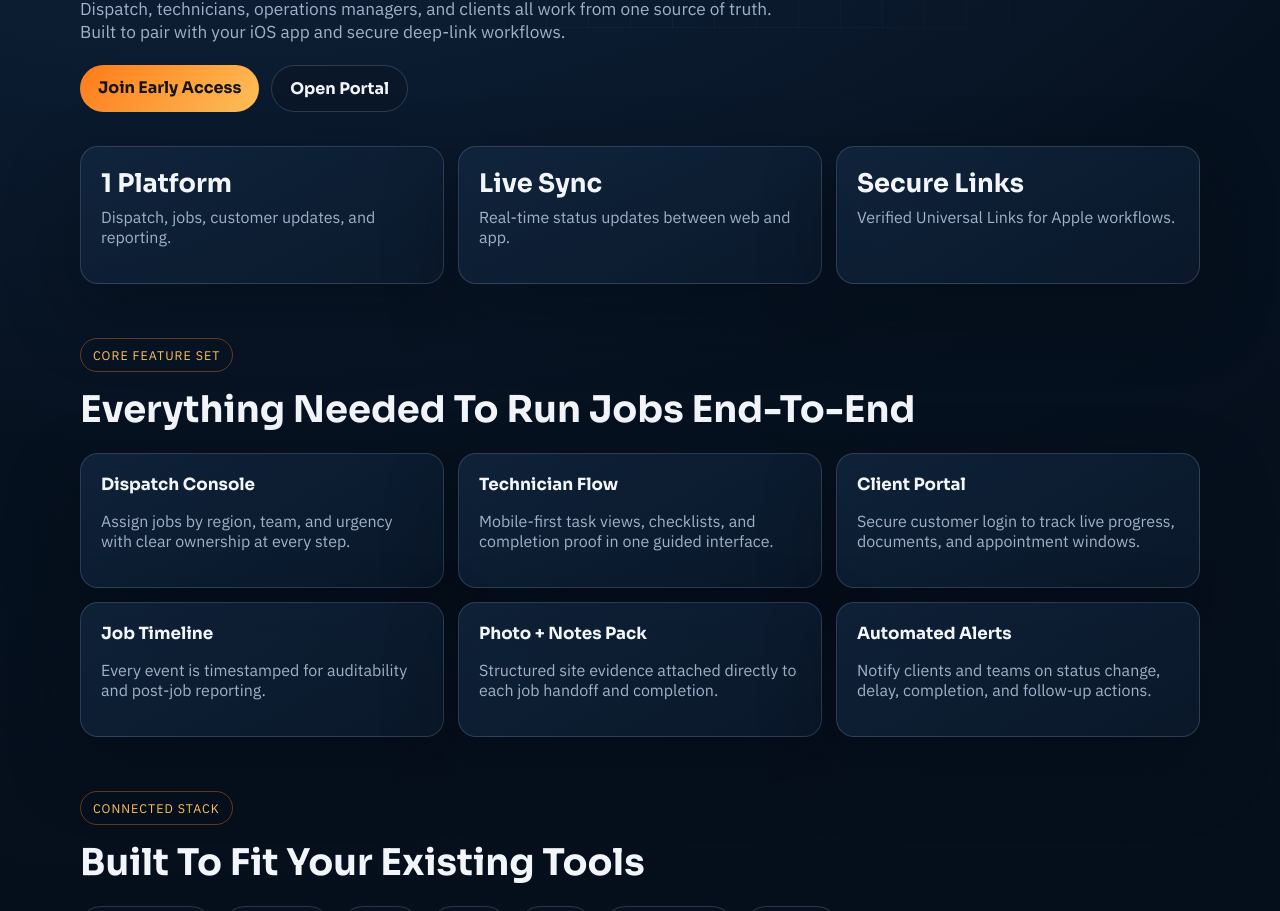
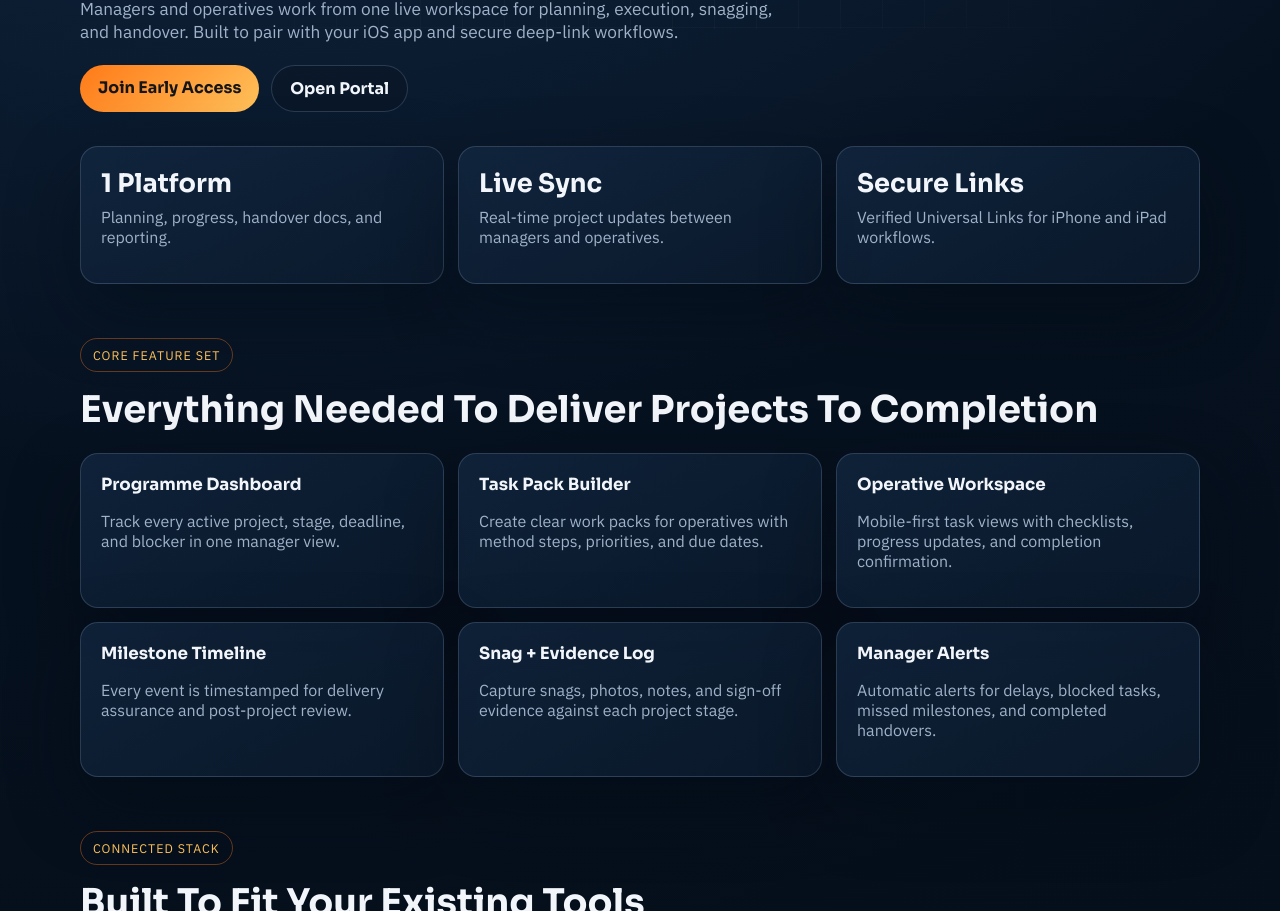
Before and after one commit to Oriongle/taskhawk-website, a plain HTML site: page index.html in a window 1280 px wide. Shown: the part 771-1682 px from the top of the page. Drawn offline with Linux system fonts and the light colour scheme.

Commit message:
Refocus website copy on managers and operatives

```diff
--- a/index.html
+++ b/index.html
@@ -6,7 +6,7 @@
     <title>TaskHawk | Coming Soon</title>
     <meta
       name="description"
-      content="TaskHawk is launching soon: field ops dispatch, live job tracking, client portal workflows, and Apple-connected deep links in one platform."
+      content="TaskHawk is launching soon: project completion workflows for managers and operatives with live progress, evidence capture, and Apple-connected deep links."
     />
     <link rel="preconnect" href="https://fonts.googleapis.com" />
     <link rel="preconnect" href="https://fonts.gstatic.com" crossorigin />
@@ -43,10 +43,10 @@
       <section class="hero reveal">
         <p class="badge">Coming Soon | Summer 2026</p>
         <img class="hero-logo" src="assets/taskhawk-logo.jpg" alt="TaskHawk logo" />
-        <h1>TaskHawk Is Building The Field Ops Command Layer.</h1>
+        <h1>TaskHawk Is Built For Project Completion Teams.</h1>
         <p class="hero-copy">
-          Dispatch, technicians, operations managers, and clients all work from one source of truth.
-          Built to pair with your iOS app and secure deep-link workflows.
+          Managers and operatives work from one live workspace for planning, execution,
+          snagging, and handover. Built to pair with your iOS app and secure deep-link workflows.
         </p>
         <div class="hero-actions">
           <a class="btn" href="#contact">Join Early Access</a>
@@ -57,47 +57,47 @@
       <section class="kpis reveal">
         <article>
           <p class="kpi-value">1 Platform</p>
-          <p class="kpi-label">Dispatch, jobs, customer updates, and reporting.</p>
+          <p class="kpi-label">Planning, progress, handover docs, and reporting.</p>
         </article>
         <article>
           <p class="kpi-value">Live Sync</p>
-          <p class="kpi-label">Real-time status updates between web and app.</p>
+          <p class="kpi-label">Real-time project updates between managers and operatives.</p>
         </article>
         <article>
           <p class="kpi-value">Secure Links</p>
-          <p class="kpi-label">Verified Universal Links for Apple workflows.</p>
+          <p class="kpi-label">Verified Universal Links for iPhone and iPad workflows.</p>
         </article>
       </section>
 
       <section id="features" class="section reveal">
         <div class="section-head">
           <p class="eyebrow">Core Feature Set</p>
-          <h2>Everything Needed To Run Jobs End-To-End</h2>
+          <h2>Everything Needed To Deliver Projects To Completion</h2>
         </div>
         <div class="feature-grid">
           <article class="card">
-            <h3>Dispatch Console</h3>
-            <p>Assign jobs by region, team, and urgency with clear ownership at every step.</p>
+            <h3>Programme Dashboard</h3>
+            <p>Track every active project, stage, deadline, and blocker in one manager view.</p>
           </article>
           <article class="card">
-            <h3>Technician Flow</h3>
-            <p>Mobile-first task views, checklists, and completion proof in one guided interface.</p>
+            <h3>Task Pack Builder</h3>
+            <p>Create clear work packs for operatives with method steps, priorities, and due dates.</p>
           </article>
           <article class="card">
-            <h3>Client Portal</h3>
-            <p>Secure customer login to track live progress, documents, and appointment windows.</p>
+            <h3>Operative Workspace</h3>
+            <p>Mobile-first task views with checklists, progress updates, and completion confirmation.</p>
           </article>
           <article class="card">
-            <h3>Job Timeline</h3>
-            <p>Every event is timestamped for auditability and post-job reporting.</p>
+            <h3>Milestone Timeline</h3>
+            <p>Every event is timestamped for delivery assurance and post-project review.</p>
           </article>
           <article class="card">
-            <h3>Photo + Notes Pack</h3>
-            <p>Structured site evidence attached directly to each job handoff and completion.</p>
+            <h3>Snag + Evidence Log</h3>
+            <p>Capture snags, photos, notes, and sign-off evidence against each project stage.</p>
           </article>
           <article class="card">
-            <h3>Automated Alerts</h3>
-            <p>Notify clients and teams on status change, delay, completion, and follow-up actions.</p>
+            <h3>Manager Alerts</h3>
+            <p>Automatic alerts for delays, blocked tasks, missed milestones, and completed handovers.</p>
           </article>
         </div>
       </section>
@@ -128,8 +128,8 @@
         </div>
         <ol class="roadmap">
           <li><strong>Phase 1:</strong> Branded website + domain + Apple link verification.</li>
-          <li><strong>Phase 2:</strong> Portal login and customer view rollout.</li>
-          <li><strong>Phase 3:</strong> Full production dispatch + technician app sync.</li>
+          <li><strong>Phase 2:</strong> Manager and operative portal login rollout.</li>
+          <li><strong>Phase 3:</strong> Full production project completion workflows and app sync.</li>
         </ol>
       </section>
 
@@ -156,7 +156,7 @@
     </main>
 
     <footer class="site-footer">
-      <p>© <span id="year"></span> TaskHawk. Built for field operations.</p>
+      <p>© <span id="year"></span> TaskHawk. Built for managers and operatives.</p>
       <a href="portal.html">Portal Login</a>
     </footer>
 
```
Also changed, not shown: portal.html (+2 -2 lines).
